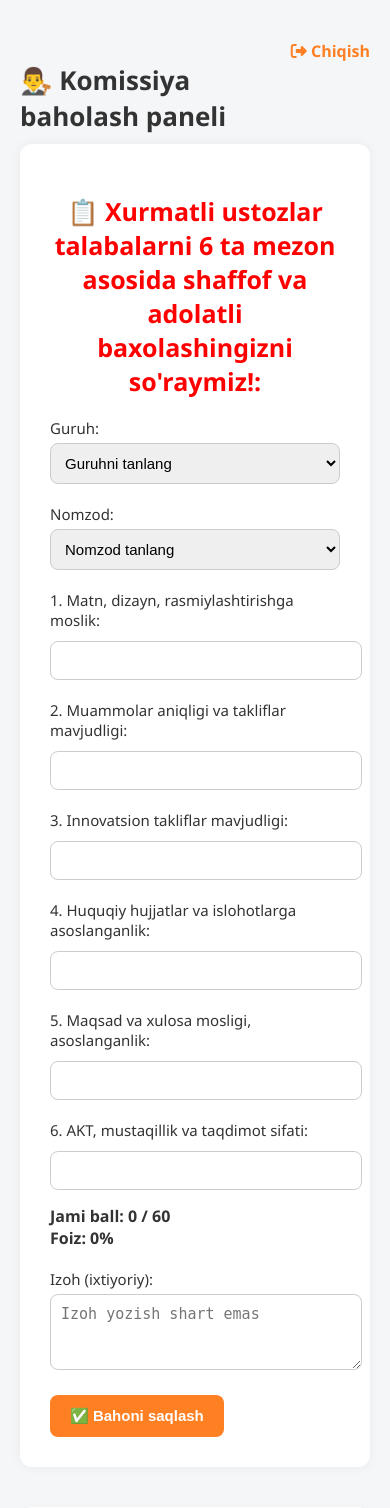
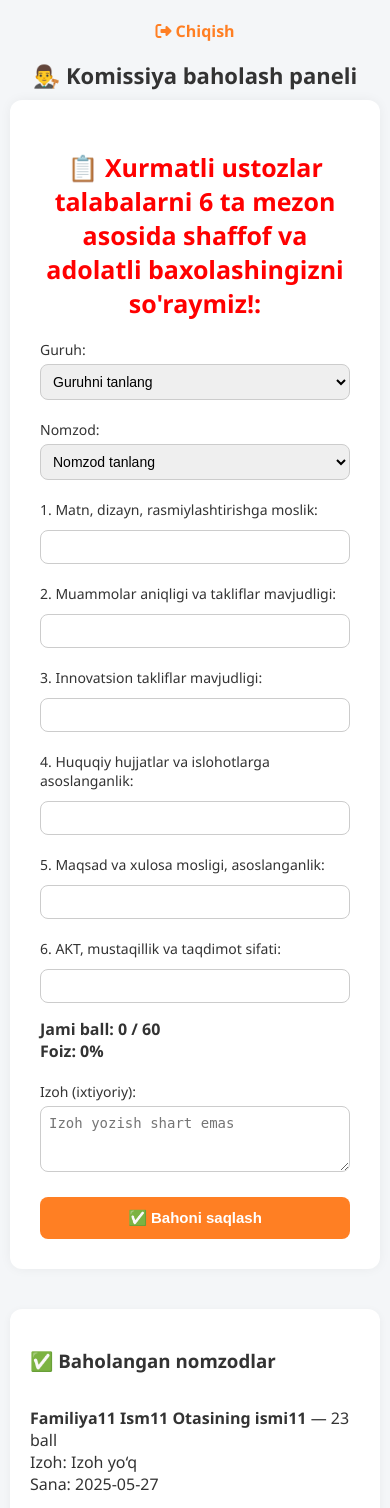
Before and after one commit to Ziyovuddin02/baxolash, a Flask app: template templates/evaluate.html in a window 390 px wide. Shown: the top 1508 px of the page. Run offline with Flask 3, Linux system fonts and the light colour scheme; the template is opened without the code that fills it: values that come from a table or form of the project are taken from there, others are empty.

Commit message:
update evaluate.html

```diff
--- a/templates/evaluate.html
+++ b/templates/evaluate.html
@@ -2,9 +2,13 @@
 <html lang="uz">
 <head>
   <meta charset="UTF-8">
+  <meta name="viewport" content="width=device-width, initial-scale=1.0">
   <title>Baholash paneli</title>
   <link rel="stylesheet" href="https://cdnjs.cloudflare.com/ajax/libs/font-awesome/6.5.0/css/all.min.css">
   <style>
+    * {
+      box-sizing: border-box;
+    }
 
     body {
       font-family: 'Segoe UI', sans-serif;
@@ -21,7 +25,10 @@
       width: 100%;
     }
 
-  h2 { font-size: 26px; margin-bottom: 10px; }
+    h2 {
+      font-size: 26px;
+      margin-bottom: 10px;
+    }
 
     .logout {
       float: right;
@@ -34,7 +41,7 @@
       background: #fff;
       padding: 30px;
       border-radius: 12px;
-    box-shadow: 0 0 12px rgba(0,0,0,0.05);
+      box-shadow: 0 0 12px rgba(0, 0, 0, 0.05);
       margin-bottom: 40px;
     }
 
@@ -45,7 +52,9 @@
       font-size: 15px;
     }
 
-  select, input[type=number], textarea {
+    select,
+    input[type=number],
+    textarea {
       width: 100%;
       padding: 10px;
       border-radius: 8px;
@@ -77,7 +86,7 @@
       background: #fff;
       padding: 20px;
       border-radius: 12px;
-    box-shadow: 0 2px 8px rgba(0,0,0,0.05);
+      box-shadow: 0 2px 8px rgba(0, 0, 0, 0.05);
     }
 
     .evaluation-item {
@@ -97,7 +106,7 @@
       padding: 10px;
       margin-bottom: 20px;
       display: none;
-    box-shadow: 0 2px 6px rgba(0,0,0,0.1);
+      box-shadow: 0 2px 6px rgba(0, 0, 0, 0.1);
     }
 
     button[type="submit"] {
@@ -115,6 +124,7 @@
     button[type="submit"]:hover {
       background: #e96c13;
     }
+
     .flash-message.success {
       background: #28a745;
       color: white;
@@ -123,6 +133,7 @@
       margin-bottom: 10px;
       font-weight: bold;
     }
+
     .flash-message.error {
       background: #dc3545;
       color: white;
@@ -131,10 +142,53 @@
       margin-bottom: 10px;
       font-weight: bold;
     }
+
+    /* 🔻 RESPONSIVE - mobil moslashtirish */
+    @media (max-width: 600px) {
+      body {
+        padding: 20px 10px;
+      }
+
+      .container {
+        padding: 0;
+      }
+
+      h2 {
+        font-size: 22px;
+        text-align: center;
+      }
+
+      label {
+        font-size: 14px;
+      }
+
+      input[type=number],
+      select,
+      textarea {
+        font-size: 14px;
+        padding: 8px;
+      }
+
+      .timer-box {
+        font-size: 16px;
+        padding: 8px;
+        text-align: center;
+      }
+
+      button[type="submit"] {
+        width: 100%;
+      }
+
+      .logout {
+        float: none;
+        display: block;
+        text-align: center;
+        margin-bottom: 10px;
+      }
+    }
   </style>
+</head>
 
-
-</head>
 <body>
 
   <div class="container">
```
Lines whose indentation alone changed are shown as unchanged.
